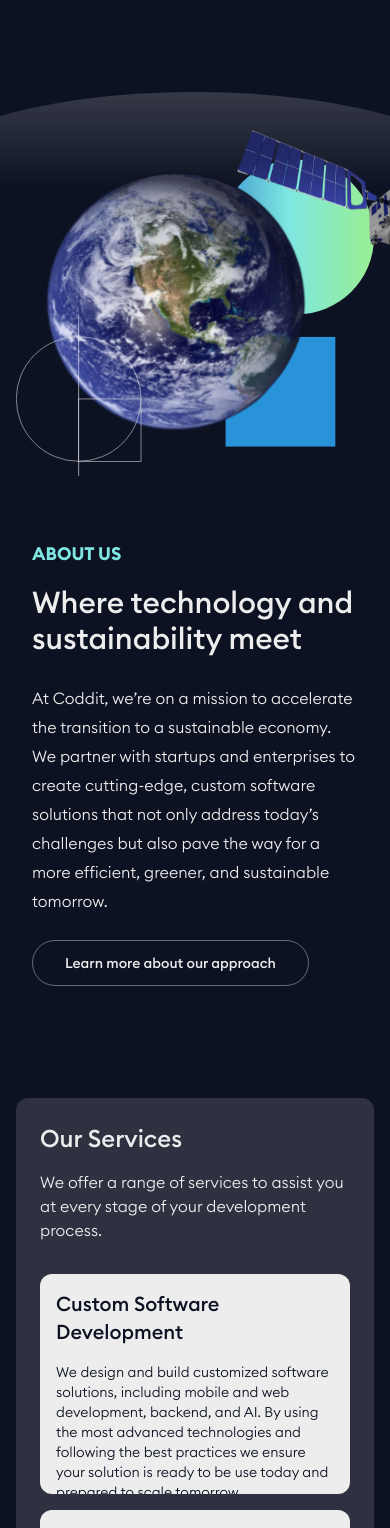
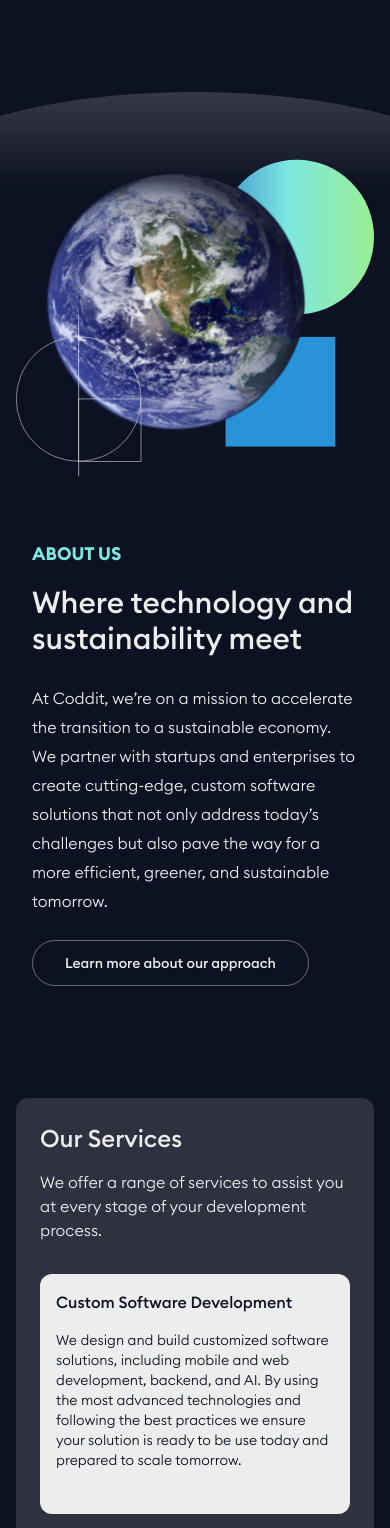
Before and after one commit to FedericaDelCampo01/orellana-capital, a Next.js app: page / in a window 390 px wide. Shown: the part 420-1948 px from the top of the page. Built offline with nearby package versions, Linux system fonts and the light colour scheme.

Commit message:
fix for smallest screens

```diff
--- a/src/app/Home/AboutUs.tsx
+++ b/src/app/Home/AboutUs.tsx
@@ -29,10 +29,9 @@ const AboutUs = () => {
             height={570}
           />
           <div
-            className="absolute top-0 left-0 w-full h-full"
+            className={`hidden md:block absolute top-0 left-0 w-full h-full duration-100 ease-out transform transition-transform`}
             style={{
-              transform: `translate(${190 + scrollY * 0.1}px, ${scrollY * 0.1}px)`,
-              transition: 'transform 0.1s ease-out'
+              transform: `translate(${190 + scrollY * 0.1}px, ${scrollY * 0.1}px)`
             }}
           >
             <Image
@@ -42,6 +41,7 @@ const AboutUs = () => {
               height={250}
             />
           </div>
+
         </div>
         <div className="px-4 md:px-0 md:w-1/2 md:pl-8 md:ml-16">
           <h2 className="text-lg font-bold uppercase mb-4 text-light-blue">About Us</h2>
--- a/src/app/Home/ServiceCard.tsx
+++ b/src/app/Home/ServiceCard.tsx
@@ -12,9 +12,9 @@ const ServiceCard: React.FC<ServiceCardProps> = ({ title, description, isSelecte
     <button onClick={onSelect} className="w-full group">
       <div
         className={`bg-white rounded-xl p-4 md:px-6 flex-1 transition-all duration-300 ease-in-out overflow-hidden text-left
-        ${isSelected ? 'h-[220px] md:h-[180px]' : 'h-[60px]'}`}
+        ${isSelected ? 'h-[240px] md:h-[200px]' : 'h-[60px]'}`}
       >
-        <h3 className={`text-xl font-medium ${isSelected ? 'text-dark-blue mb-4' : 'text-dark-blue/50 mb-0'} transition-all duration-300 group-hover:text-dark-blue`}>
+        <h3 className={`text-base sm:text-lg md:text-xl font-medium ${isSelected ? 'text-dark-blue mb-4' : 'text-dark-blue/50 mb-0'} transition-all duration-300 group-hover:text-dark-blue`}>
           {title}
         </h3>
         <div className={`transition-all duration-300 ${isSelected ? 'opacity-100' : 'opacity-0 -translate-y-2'}`}>
```
